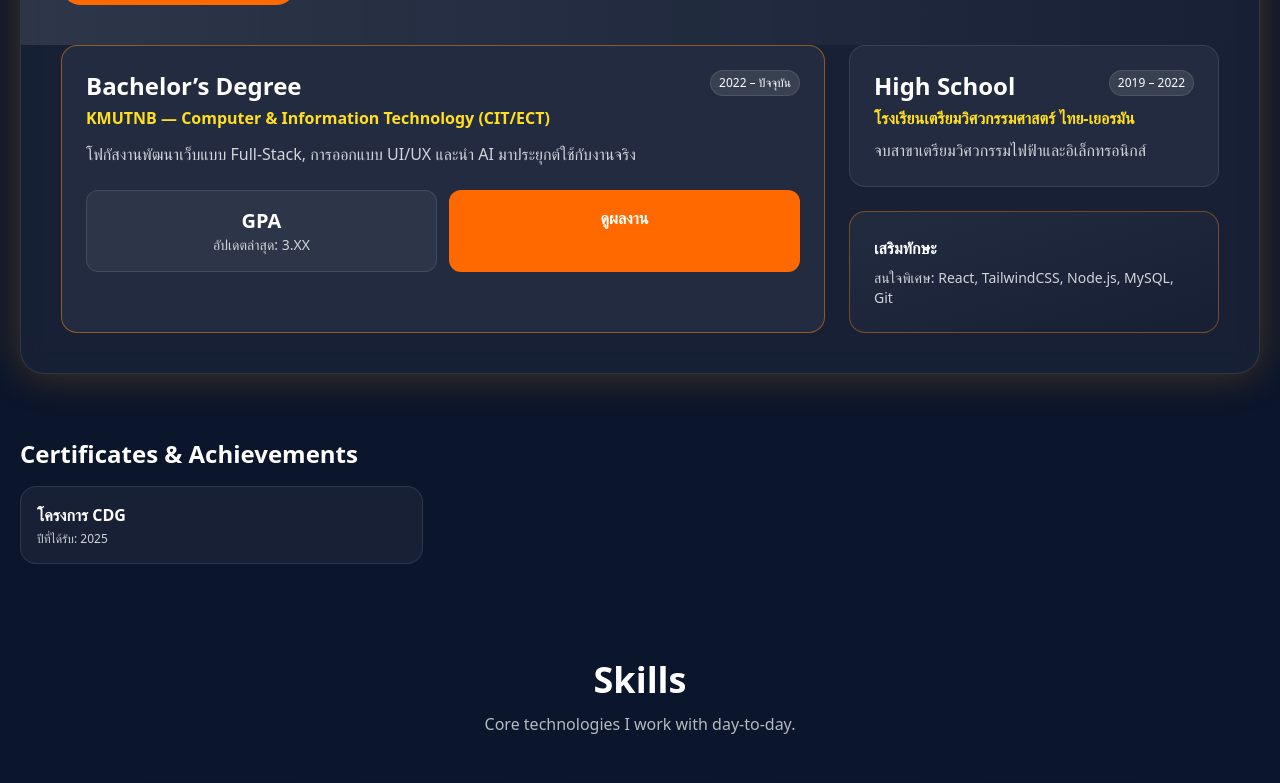
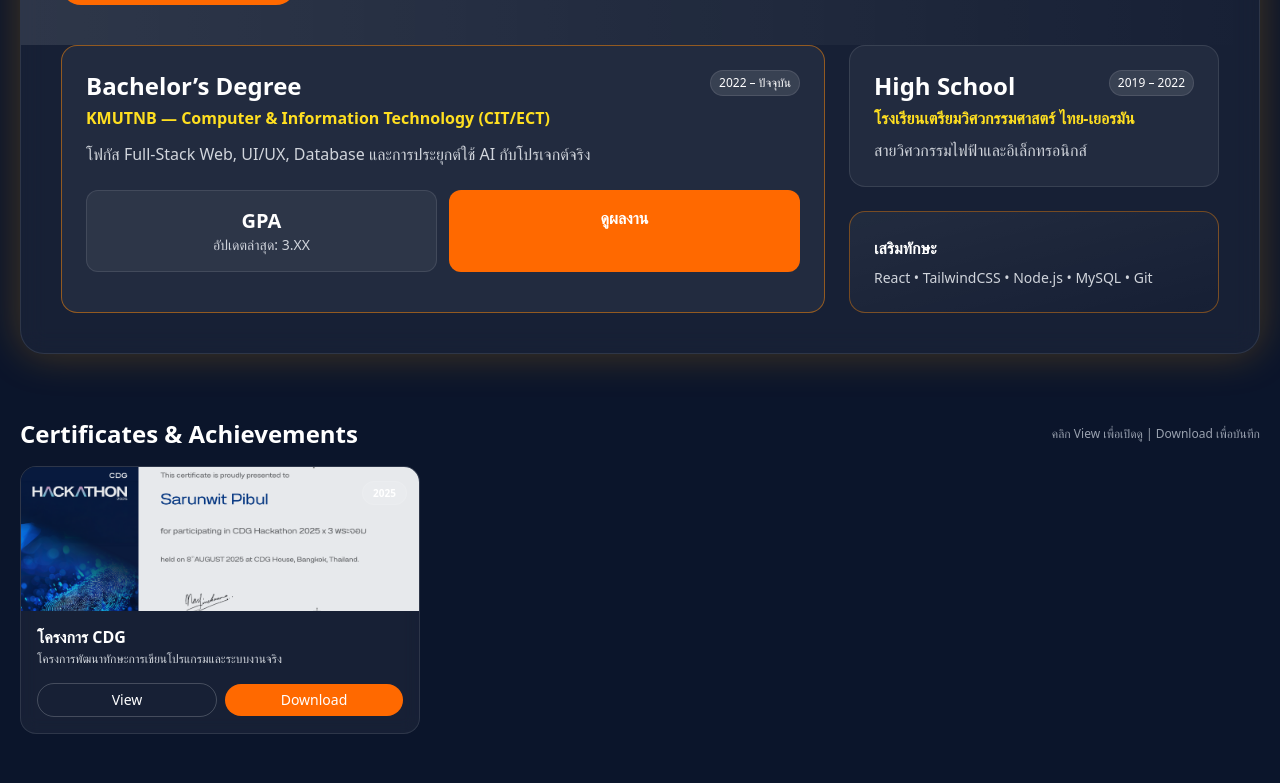
Before and after one commit to Sarunwit00/PortFolio, a React (Vite) app: page / in a window 1280 px wide. Shown: the part 1000-1783 px from the top of the page. Built offline with nearby package versions, Linux system fonts and the light colour scheme.

Commit message:
Update About.jsx

```diff
--- a/src/components/about/About.jsx
+++ b/src/components/about/About.jsx
@@ -1,26 +1,38 @@
 import React from "react";
 import Transcript from "../../assets/Transcript.pdf";
-
+import CVV from "../../assets/CVV.png"; // ใช้เป็นพรีวิวตัวอย่าง
 
 export default function About() {
-   const certs = [
-    { name: "โครงการ CDG", year: "2025" },
+  // ----- DATA -----
+  const certs = [
+    {
+      name: "โครงการ CDG",
+      year: "2025",
+      file: Transcript,     // ใส่ไฟล์ PDF จริงของใบนี้
+      preview: CVV,         // รูปปก/พรีวิว (ถ้าไม่มีจะใช้ SVG แทน)
+      desc: "โครงการพัฒนาทักษะการเขียนโปรแกรมและระบบงานจริง"
+    },
+    // {
+    //   name: "React Developer Online Course",
+    //   year: "2024",
+    //   file: SomePDF,
+    //   preview: SomeImg,
+    //   desc: "เรียนเชิงลึกด้าน React + State Management + Performance"
+    // },
   ];
 
+  // ----- UI -----
   return (
     <section id="about" className="relative text-white" data-aos="fade-up" data-aos-delay="150">
-      {/* HEADER BAR */}
+      {/* HEADER */}
       <div className="relative">
-        <div className="absolute inset-x-0 -top-10 mx-auto h-40 w-[92%] rounded-3xl
-                        bg-gradient-to-r from-orange-600 via-yellow-500 to-red-400
-                        blur-2xl opacity-30 pointer-events-none" />
+        <div className="absolute inset-x-0 -top-10 mx-auto h-40 w-[92%] rounded-3xl bg-gradient-to-r from-orange-600 via-yellow-500 to-red-400 blur-2xl opacity-30 pointer-events-none" />
         <div className="container mx-auto px-5 pt-20">
-          <div className="rounded-3xl border border-white/10 bg-white/5 backdrop-blur-md
-                          shadow-[0_0_40px_rgba(255,165,0,0.25)] overflow-hidden">
+          <div className="rounded-3xl border border-white/10 bg-white/5 backdrop-blur-md shadow-[0_0_40px_rgba(255,165,0,0.25)] overflow-hidden">
             <div className="bg-gradient-to-r from-white/10 to-white/0 px-6 md:px-10 py-10">
               <h2 className="text-4xl md:text-5xl font-extrabold tracking-tight">Education</h2>
               <p className="text-gray-300 mt-3 max-w-3xl">
-                สรุปเส้นทางการศึกษา รายวิชาเด่น ผลงาน และเกียรติบัตร พร้อมไฟล์ Transcript สำหรับดาวน์โหลด
+                ประวัติการศึกษา รายวิชาเด่น ผลงาน และเกียรติบัตร — พร้อมไฟล์ Transcript สำหรับดาวน์โหลด
               </p>
 
               {/* ปุ่ม Transcript (บน) */}
@@ -28,15 +40,11 @@ export default function About() {
                 <a
                   href={Transcript}
                   download
-                  className="inline-flex items-center gap-2 rounded-full px-6 py-2
-                             bg-orange-500 hover:bg-orange-600 transition
-                             hover:shadow-[0_0_40px_rgba(255,165,0,0.7)]"
+                  className="inline-flex items-center gap-2 rounded-full px-6 py-2 bg-orange-500 hover:bg-orange-600 transition hover:shadow-[0_0_40px_rgba(255,165,0,0.7)]"
                   aria-label="Download Transcript"
                 >
-                  {/* ไอคอนกระดาษ PDF แบบ SVG เล็ก ๆ */}
                   <svg width="18" height="18" viewBox="0 0 24 24" fill="none" className="-ml-1">
-                    <path d="M14 2H6a2 2 0 0 0-2 2v16a2 2 0 0 0 2 2h12a2 2 0 0 0 2-2V8l-6-6z"
-                          stroke="currentColor" strokeWidth="1.5"/>
+                    <path d="M14 2H6a2 2 0 0 0-2 2v16a2 2 0 0 0 2 2h12a2 2 0 0 0 2-2V8l-6-6z" stroke="currentColor" strokeWidth="1.5"/>
                     <path d="M14 2v6h6" stroke="currentColor" strokeWidth="1.5"/>
                     <path d="M8 14h8M8 11h8M8 17h5" stroke="currentColor" strokeWidth="1.5"/>
                   </svg>
@@ -45,9 +53,9 @@ export default function About() {
               </div>
             </div>
 
-            {/* GRID สูงสุด: การ์ดหลัก + Fact/Stats */}
+            {/* สรุปการศึกษา */}
             <div className="px-6 md:px-10 pb-10 grid lg:grid-cols-3 gap-6">
-              {/* การ์ด ป.ตรี (ใหญ่) */}
+              {/* ปริญญาตรี */}
               <div className="lg:col-span-2 rounded-2xl border border-orange-400/50 bg-white/5 p-6">
                 <div className="flex items-start justify-between gap-4">
                   <div>
@@ -60,28 +68,22 @@ export default function About() {
                     2022 – ปัจจุบัน
                   </span>
                 </div>
-
                 <p className="text-gray-300 mt-3">
-                  โฟกัสงานพัฒนาเว็บแบบ Full-Stack, การออกแบบ UI/UX และนำ AI มาประยุกต์ใช้กับงานจริง
+                  โฟกัส Full-Stack Web, UI/UX, Database และการประยุกต์ใช้ AI กับโปรเจกต์จริง
                 </p>
 
-                {/* Stats simplified: เก็บเฉพาะข้อมูลสำคัญ (GPA) */}
                 <div className="mt-6 grid sm:grid-cols-2 gap-3">
                   <div className="rounded-xl bg-white/5 border border-white/10 p-4 text-center">
                     <div className="text-xl font-extrabold">GPA</div>
                     <div className="text-sm text-gray-300">อัปเดตล่าสุด: 3.XX</div>
                   </div>
-
-                  {/* keep CTA ดูผลงาน (ถ้าต้องการลบด้วย บอกมาได้) */}
-                  <a href="#projects"
-                     className="rounded-xl bg-orange-500 hover:bg-orange-600 transition
-                                hover:shadow-[0_0_40px_rgba(255,165,0,0.7)] p-4 text-center font-semibold">
+                  <a href="#projects" className="rounded-xl bg-orange-500 hover:bg-orange-600 transition hover:shadow-[0_0_40px_rgba(255,165,0,0.7)] p-4 text-center font-semibold">
                     ดูผลงาน
                   </a>
                 </div>
               </div>
 
-              {/* การ์ด ม.ปลาย + สรุปย่อ */}
+              {/* มัธยมปลาย */}
               <div className="space-y-6">
                 <div className="rounded-2xl border border-white/10 bg-white/5 p-6">
                   <div className="flex items-start justify-between">
@@ -90,18 +92,14 @@ export default function About() {
                       2019 – 2022
                     </span>
                   </div>
-                  <p className="text-yellow-300 font-semibold mt-1">โรงเรียนเตรียมวิศวกรรมศาสตร์ ไทย-เยอรมัน </p>
-                  <p className="text-gray-300 mt-2">
-                    จบสาขาเตรียมวิศวกรรมไฟฟ้าและอิเล็กทรอนิกส์
-                  </p>
+                  <p className="text-yellow-300 font-semibold mt-1">โรงเรียนเตรียมวิศวกรรมศาสตร์ ไทย-เยอรมัน</p>
+                  <p className="text-gray-300 mt-2">สายวิศวกรรมไฟฟ้าและอิเล็กทรอนิกส์</p>
                 </div>
 
-                {/* mini highlight card */}
-                <div className="rounded-2xl border border-orange-400/40 bg-gradient-to-br
-                                from-white/5 to-white/0 p-6">
+                <div className="rounded-2xl border border-orange-400/40 bg-gradient-to-br from-white/5 to-white/0 p-6">
                   <h4 className="font-bold mb-2">เสริมทักษะ</h4>
                   <p className="text-gray-300 text-sm">
-                    สนใจพิเศษ: React, TailwindCSS, Node.js, MySQL, Git
+                    React • TailwindCSS • Node.js • MySQL • Git
                   </p>
                 </div>
               </div>
@@ -110,19 +108,73 @@ export default function About() {
         </div>
       </div>
 
-      {/* CERTIFICATES */}
+      {/* CERTIFICATES - UI ใหม่ */}
       <div className="container mx-auto px-5 mt-16">
-        <h3 className="text-2xl font-bold mb-4">Certificates & Achievements</h3>
-        <div className="grid md:grid-cols-3 gap-4">
-          {certs.map((cert, index) => (
-            <div key={index}
-                 className="rounded-2xl bg-white/5 border border-white/10 p-4 hover:border-orange-400/50 transition">
-              <p className="font-semibold">{cert.name}</p>
-              <p className="text-xs text-gray-300 mt-1">ปีที่ได้รับ: {cert.year}</p>
-            </div>
+        <div className="flex items-center justify-between mb-4">
+          <h3 className="text-2xl font-bold">Certificates & Achievements</h3>
+          <span className="text-xs text-gray-400">คลิก View เพื่อเปิดดู | Download เพื่อบันทึก</span>
+        </div>
+
+        <div className="grid sm:grid-cols-2 lg:grid-cols-3 gap-5">
+          {certs.map((c, i) => (
+            <article
+              key={i}
+              className="group relative overflow-hidden rounded-2xl border border-white/10 bg-white/5 backdrop-blur-sm transition
+                         hover:border-orange-400/60 hover:shadow-[0_0_30px_rgba(255,165,0,0.25)]"
+            >
+              {/* แถบปี (chip) */}
+              <div className="absolute top-3 right-3 z-10">
+                <span className="px-2.5 py-1 rounded-full text-[10px] font-semibold bg-white/10 border border-white/10">
+                  {c.year}
+                </span>
+              </div>
+
+              {/* พรีวิว */}
+              <div className="relative h-36 w-full bg-[#0f213f]">
+                {c.preview ? (
+                  <img src={c.preview} alt={c.name} className="h-full w-full object-cover object-center opacity-90 group-hover:opacity-100 transition" />
+                ) : (
+                  <div className="h-full w-full flex items-center justify-center opacity-80">
+                    <svg width="40" height="40" viewBox="0 0 24 24" fill="none">
+                      <path d="M14 2H6a2 2 0 0 0-2 2v16a2 2 0 0 0 2 2h12a2 2 0 0 0 2-2V8l-6-6z" stroke="currentColor" strokeWidth="1.5"/>
+                      <path d="M14 2v6h6" stroke="currentColor" strokeWidth="1.5"/>
+                      <path d="M8 14h8M8 11h8M8 17h5" stroke="currentColor" strokeWidth="1.5"/>
+                    </svg>
+                  </div>
+                )}
+              </div>
+
+              {/* เนื้อหา */}
+              <div className="p-4">
+                <h4 className="font-semibold leading-tight">{c.name}</h4>
+                {c.desc && <p className="text-xs text-gray-300 mt-1 line-clamp-2">{c.desc}</p>}
+
+                {/* ปุ่ม */}
+                <div className="mt-4 flex items-center gap-2">
+                  <a
+                    href={c.file}
+                    target="_blank"
+                    rel="noreferrer"
+                    className="flex-1 inline-flex items-center justify-center rounded-full border border-white/20 px-3 py-1.5 text-sm hover:border-yellow-300 hover:text-yellow-300 transition"
+                  >
+                    View
+                  </a>
+                  <a
+                    href={c.file}
+                    download
+                    className="flex-1 inline-flex items-center justify-center rounded-full bg-orange-500 px-3 py-1.5 text-sm hover:bg-orange-600 hover:shadow-[0_0_20px_rgba(255,165,0,0.6)] transition"
+                  >
+                    Download
+                  </a>
+                </div>
+              </div>
+            </article>
           ))}
         </div>
       </div>
+
+      {/* ระยะหายใจล่าง */}
+      <div className="h-16" />
     </section>
   );
 }
```
